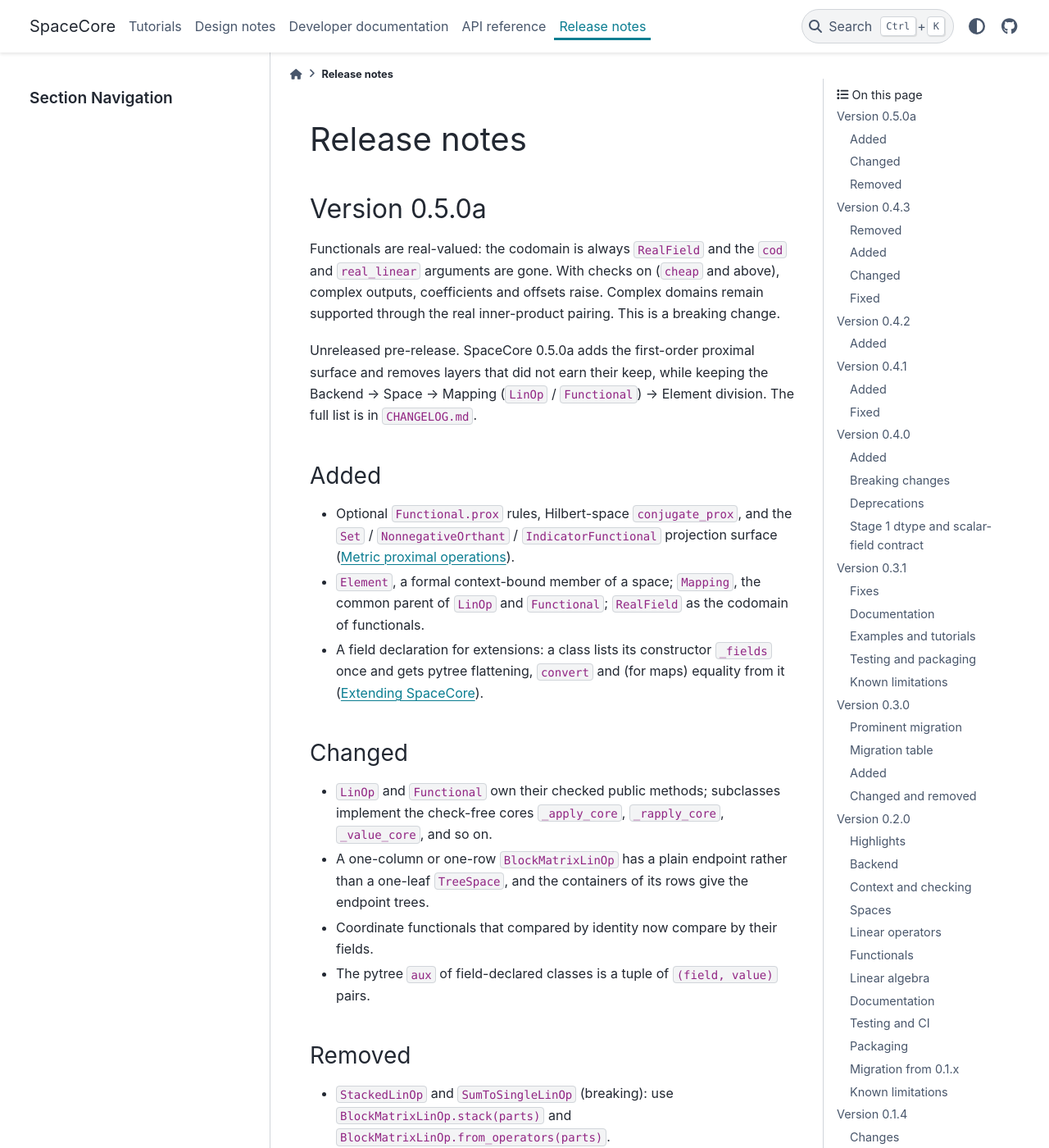
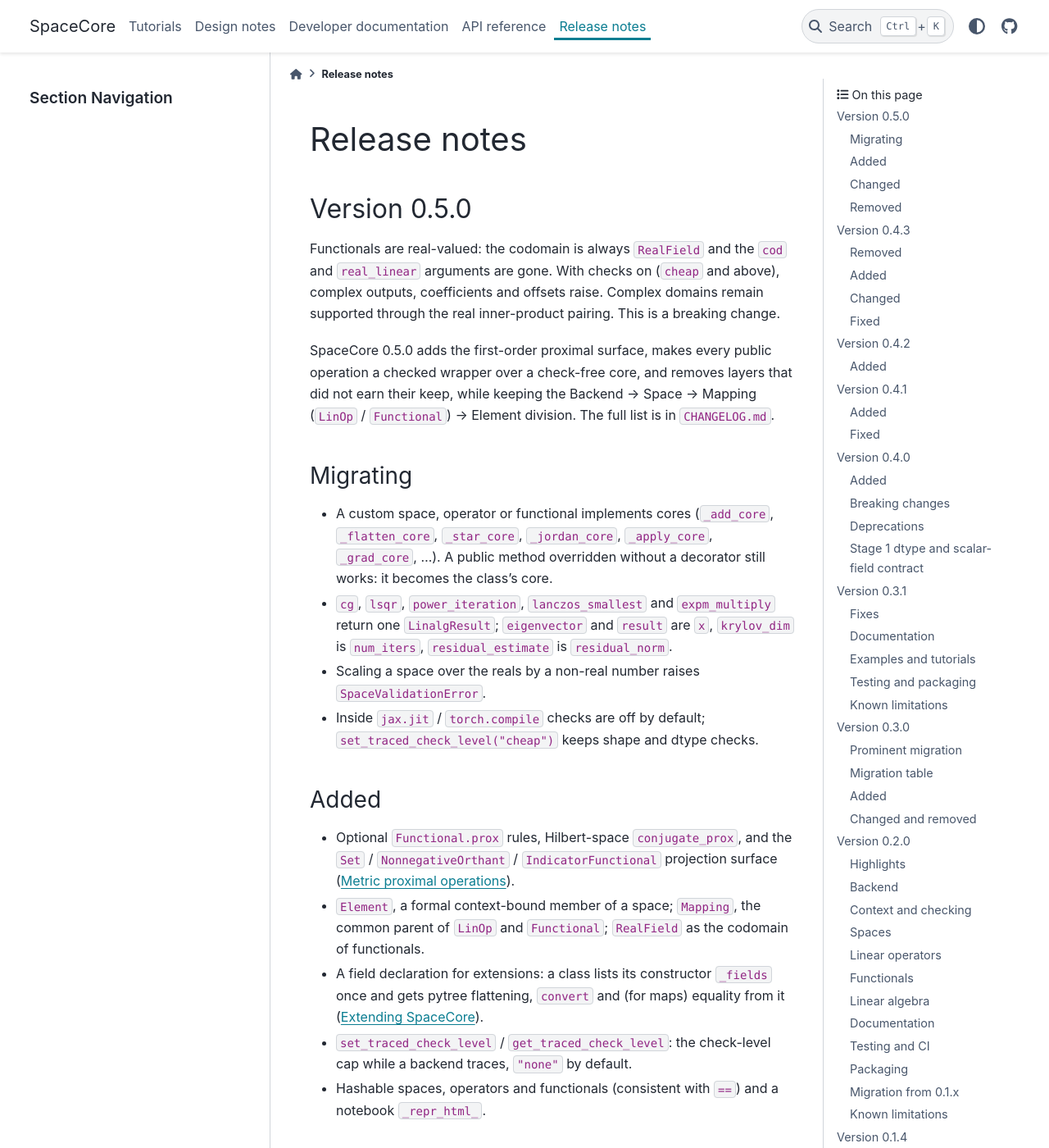
Before and after one commit to Pavlo3P/SpaceCore, a Sphinx documentation site: the page built from docs/source/release_notes.rst, in a window 1280 px wide and 1400 px high. Shown: the whole window at 82% size. Built offline with Sphinx 7.4.7 and the PyData theme 0.15.4, drawn with Linux system fonts in a browser that asks for light colours; some of the changed text lies outside the part shown.

Commit message:
Release paperwork for 0.5.0: changelog, release notes, current state
CHANGELOG [Unreleased] becomes [0.5.0] (dated at tagging) and records the
core rule, install_public_checks, the real-scalar guard, the new checks,
hashable objects, the CuPy/Torch backend changes and today's fixes.
release_notes.rst describes 0.5.0 with a migration section. current.md has
a 0.5.0 entry and marks each 0.5.0 roadmap item shipped or deferred
(ADR-017 design proposed; dtype Stage 2 open against ADR-015).

Co-Authored-By: Claude Opus 5.5 <noreply@anthropic.com>

```diff
--- a/docs/source/release_notes.rst
+++ b/docs/source/release_notes.rst
@@ -1,18 +1,34 @@
 Release notes
 =============
 
-Version 0.5.0a
---------------
+Version 0.5.0
+-------------
 
 Functionals are real-valued: the codomain is always ``RealField`` and the
 ``cod`` and ``real_linear`` arguments are gone. With checks on (``cheap`` and
 above), complex outputs, coefficients and offsets raise. Complex domains remain
 supported through the real inner-product pairing. This is a breaking change.
 
-Unreleased pre-release. SpaceCore 0.5.0a adds the first-order proximal surface
-and removes layers that did not earn their keep, while keeping the Backend →
-Space → Mapping (``LinOp`` / ``Functional``) → Element division. The full list is
-in ``CHANGELOG.md``.
+SpaceCore 0.5.0 adds the first-order proximal surface, makes every public
+operation a checked wrapper over a check-free core, and removes layers that did
+not earn their keep, while keeping the Backend → Space → Mapping (``LinOp`` /
+``Functional``) → Element division. The full list is in ``CHANGELOG.md``.
+
+Migrating
+~~~~~~~~~
+
+* A custom space, operator or functional implements cores (``_add_core``,
+  ``_flatten_core``, ``_star_core``, ``_jordan_core``, ``_apply_core``,
+  ``_grad_core``, ...). A public method overridden without a decorator still
+  works: it becomes the class's core.
+* ``cg``, ``lsqr``, ``power_iteration``, ``lanczos_smallest`` and
+  ``expm_multiply`` return one ``LinalgResult``; ``eigenvector`` and ``result``
+  are ``x``, ``krylov_dim`` is ``num_iters``, ``residual_estimate`` is
+  ``residual_norm``.
+* Scaling a space over the reals by a non-real number raises
+  ``SpaceValidationError``.
+* Inside ``jax.jit`` / ``torch.compile`` checks are off by default;
+  ``set_traced_check_level("cheap")`` keeps shape and dtype checks.
 
 Added
 ~~~~~
@@ -26,13 +42,20 @@ Added
 * A field declaration for extensions: a class lists its constructor ``_fields``
   once and gets pytree flattening, ``convert`` and (for maps) equality from it
   (:doc:`design/extending`).
+* ``set_traced_check_level`` / ``get_traced_check_level``: the check-level cap
+  while a backend traces, ``"none"`` by default.
+* Hashable spaces, operators and functionals (consistent with ``==``) and a
+  notebook ``_repr_html_``.
 
 Changed
 ~~~~~~~
 
-* ``LinOp`` and ``Functional`` own their checked public methods; subclasses
-  implement the check-free cores ``_apply_core``, ``_rapply_core``,
-  ``_value_core``, and so on.
+* ``LinOp``, ``Functional`` and every space capability own their checked public
+  methods; subclasses implement the check-free cores (``_apply_core``,
+  ``_grad_core``, ``_riesz_core``, ``_flatten_core``, ``_star_core``,
+  ``_jordan_core``, ...). Composites call cores, so each checks once.
+* Spaces over the reals reject non-real multipliers in ``scale``, ``axpy`` and
+  ``scale_batch`` (breaking).
 * A one-column or one-row ``BlockMatrixLinOp`` has a plain endpoint rather than a
   one-leaf ``TreeSpace``, and the containers of its rows give the endpoint trees.
 * Coordinate functionals that compared by identity now compare by their fields.
```
Also changed, not shown: CHANGELOG.md (+47 -1 lines), docs/dev/current.md (+18 -17 lines).
